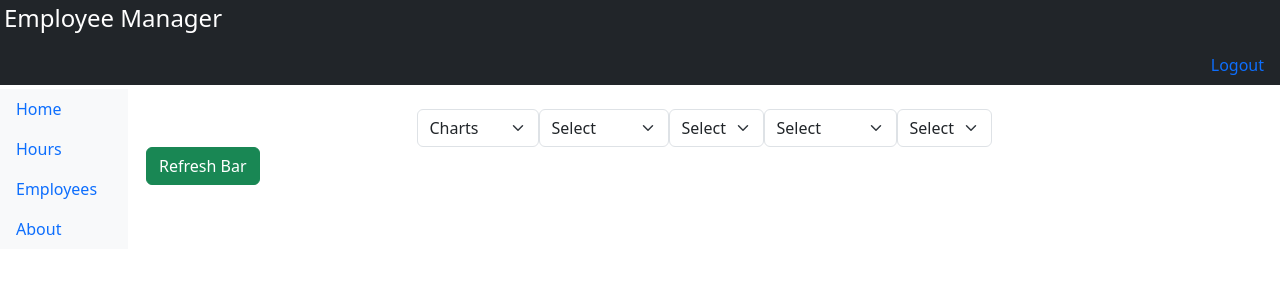
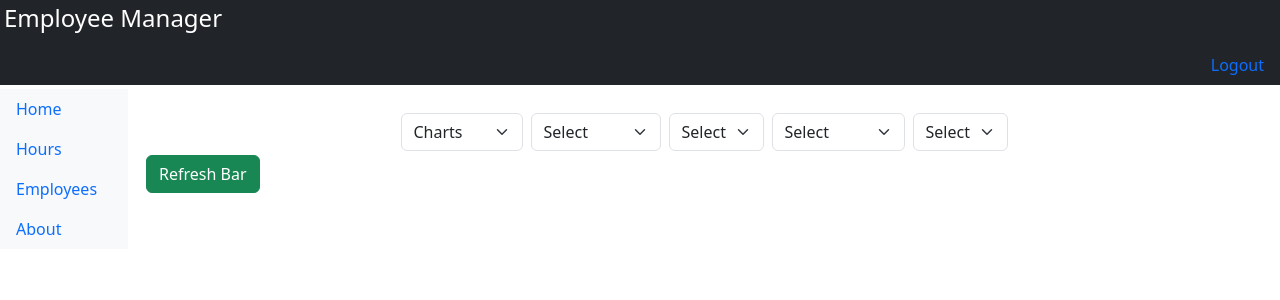
Before and after one commit to Odwantsumane/employe-manager, an Angular app in the folder employee-manager/: page /Hours in a window 1280 px wide. Shown: the top 300 px of the page. Built offline with nearby package versions, Linux system fonts and the light colour scheme; no server answers; sample sign-in values are in the browser's storage.

Commit message:
adding basic authentication service or HttpInterceptor

```diff
--- a/employee-manager/src/app/app.config.ts
+++ b/employee-manager/src/app/app.config.ts
@@ -1,11 +1,17 @@
 import { ApplicationConfig, provideZoneChangeDetection } from '@angular/core';
 import { provideRouter } from '@angular/router';
 
-import { provideHttpClient, withFetch } from '@angular/common/http';
+import { HTTP_INTERCEPTORS, provideHttpClient, withFetch } from '@angular/common/http';
 
 import { routes } from './app.routes';
 import { provideClientHydration } from '@angular/platform-browser';
+import { HttpInterceptorBasicAuthService } from './service/http/http-interceptor-basic-auth.service';
 
 export const appConfig: ApplicationConfig = {
-  providers: [provideZoneChangeDetection({ eventCoalescing: true }), provideRouter(routes), provideClientHydration(), provideHttpClient()]
+  providers: [provideZoneChangeDetection({ eventCoalescing: true }),
+     provideRouter(routes),
+     provideClientHydration(),
+     provideHttpClient(),
+     {provide: HTTP_INTERCEPTORS, useClass: HttpInterceptorBasicAuthService, multi:true}
+    ]
 };
--- a/employee-manager/src/app/hours/hours.component.html
+++ b/employee-manager/src/app/hours/hours.component.html
@@ -1,12 +1,12 @@
 <div>
     <div class="d-flex justify-content-center mt-4">
-        <select class="form-select" style="width: fit-content;" (change)="onSelect($event)" name="chart"> <!--[(ngModel)]="selectedChart"-->
+        <select class="form-select m-1" style="width: fit-content;" (change)="onSelect($event)" name="chart"> <!--[(ngModel)]="selectedChart"-->
             <option class="text-muted">Charts</option>
             <option>Bar Chart</option>
             <option>Pie Chart</option>
 
         </select>
-        <select class="form-select" style="width: fit-content;">
+        <select class="form-select m-1" style="width: fit-content;">
             <option class="text-muted">Select</option>
             <option>Today</option>
             <option>Week</option>
@@ -14,7 +14,7 @@
             <option>Month</option>
             <option>Year</option>
         </select>
-        <select class="form-select" style="width: fit-content;">
+        <select class="form-select m-1" style="width: fit-content;">
             <option class="text-muted">Select</option>
             <option>2020</option>
             <option>2021</option>
@@ -22,7 +22,7 @@
             <option>2023</option>
             <option>2024</option>
         </select>
-        <select class="form-select" style="width: fit-content;">
+        <select class="form-select m-1" style="width: fit-content;">
             <option class="text-muted">Select</option>
             <option>January</option>
             <option>February</option>
@@ -37,7 +37,7 @@
             <option>November</option>
             <option>December</option>
         </select>
-        <select class="form-select" style="width: fit-content;">
+        <select class="form-select m-1" style="width: fit-content;">
             <option class="text-muted">Select</option>
             <option>01</option>
             <option>02</option>
--- a/employee-manager/src/app/pie-chart/pie-chart.component.ts
+++ b/employee-manager/src/app/pie-chart/pie-chart.component.ts
@@ -45,21 +45,23 @@ export class PieChartComponent implements OnInit {
 
   setStyles() {
 
-    console.log(this.empList[3].hoursWorked/this.totalNumOfHours * 100);
-    console.log(this.empList[4].hoursWorked/this.totalNumOfHours * 100);
+    // console.log(this.empList[3].hoursWorked/this.totalNumOfHours * 100);
+    // console.log(this.empList[4].hoursWorked/this.totalNumOfHours * 100);
 
     this.currentStyles = {
       'background': `conic-gradient(
         #ff6347 0% ${this.empList[0].hoursWorked/this.totalNumOfHours * 100}%,   /* Employee A (6 hours) */
         #4682b4 ${this.empList[0].hoursWorked/this.totalNumOfHours * 100}% ${this.empList[1].hoursWorked/this.totalNumOfHours * 100}%,  /* Employee B (5 hours) */
         #3cb371 ${this.empList[1].hoursWorked/this.totalNumOfHours * 100}% ${this.empList[2].hoursWorked/this.totalNumOfHours * 100}%,  /* Employee C */
-        #ffeb3b ${this.empList[2].hoursWorked/this.totalNumOfHours * 100}% ${this.empList[3].hoursWorked/this.totalNumOfHours * 100}%,  /* Employee D */
-        #8a2be2 ${this.empList[3].hoursWorked/this.totalNumOfHours * 100}% ${this.empList[4].hoursWorked/this.totalNumOfHours * 100}%,  /* Employee E */
-        #ff6347 ${this.empList[4].hoursWorked/this.totalNumOfHours * 100}% ${this.empList[5].hoursWorked/this.totalNumOfHours * 100}%,  /* Employee E */
-        #4682b4 ${this.empList[5].hoursWorked/this.totalNumOfHours * 100}% 100%  /* Employee E */
+        #ffeb3b ${this.empList[2].hoursWorked/this.totalNumOfHours * 100}% 100%,
+
 
       )`,
     };
 
+     // #8a2be2 ${this.empList[3].hoursWorked/this.totalNumOfHours * 100}% ${this.empList[4].hoursWorked/this.totalNumOfHours * 100}%,
+        // #ff6347 ${this.empList[4].hoursWorked/this.totalNumOfHours * 100}% ${this.empList[5].hoursWorked/this.totalNumOfHours * 100}%,
+        // #4682b4 ${this.empList[5].hoursWorked/this.totalNumOfHours * 100}% 100%
+
   }
 }
--- /dev/null
+++ b/employee-manager/src/app/service/http/http-interceptor-basic-auth.service.ts
@@ -0,0 +1,25 @@
+import { HttpHandler, HttpInterceptor, HttpRequest } from '@angular/common/http';
+import { Injectable } from '@angular/core';
+
+@Injectable({
+  providedIn: 'root'
+})
+export class HttpInterceptorBasicAuthService implements HttpInterceptor{
+
+  constructor() { }
+
+  intercept(req: HttpRequest<any>, next: HttpHandler) {
+
+    let username = "user";
+    let password = "password";
+
+    let BasicAuthHeader = "Basic " + window.btoa(username + ":"+ password)
+
+    req = req.clone({
+      setHeaders: {
+        Authorization: BasicAuthHeader
+      }
+    })
+    return next.handle(req);
+  }
+}
```
Also changed, not shown: 1 other file (tests, documents, lock files or other folders).
